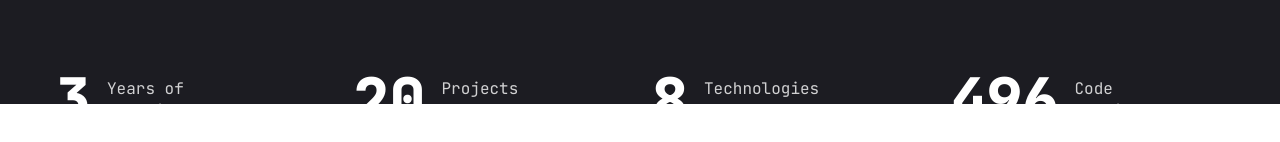
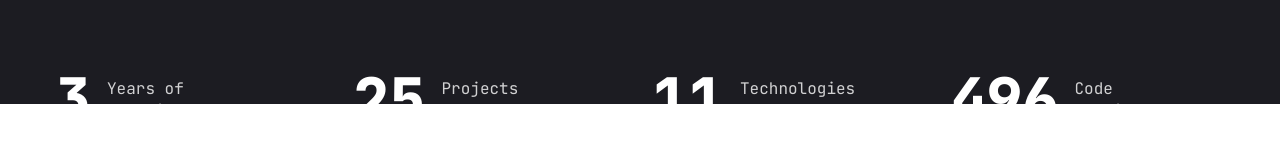
Before and after one commit to NC0312/my-portfolio, a Next.js app: page / in a window 1280 px wide. Shown: the part 696-838 px from the top of the page. Built offline with nearby package versions, Linux system fonts and the light colour scheme.

Commit message:
Update stats.jsx

```diff
--- a/components/ui/stats.jsx
+++ b/components/ui/stats.jsx
@@ -8,11 +8,11 @@ const stats=[
         text:"Years of experience",
     },
     {
-        num:20,
+        num:25,
         text:"Projects completed",
     },
     {
-        num:8,
+        num:11,
         text:"Technologies mastered",
     },
     {
```
